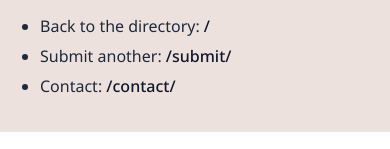
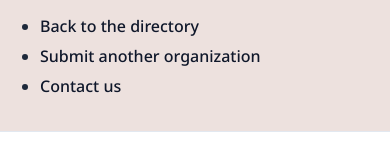
Before and after one commit to Berry-House-YYC/calgarygroups, an Eleventy site: page src/pages/submit-success.md in a window 390 px wide. Shown: the part 389-538 px from the top of the page. Built offline with nearby package versions, Linux system fonts and the light colour scheme; Eleventy itself is replaced by a stand-in of ours; files that its build step writes are made by us from their sources.

Commit message:
Improve link text on submit success page
Changed link format from:
- Back to the directory: /
- Submit another: /submit/
- Contact: /contact/

To:
- [Back to the directory](/)
- [Submit another organization](/submit/)
- [Contact us](/contact/)

Makes links much more clickable with full descriptive text instead
of just the URL path, improving user experience especially on mobile.

```diff
--- a/src/pages/submit-success.md
+++ b/src/pages/submit-success.md
@@ -11,6 +11,6 @@ Your submission has been received.
 
 If you included contact information, we may follow up for clarification. Listings are reviewed and added as time permits.
 
-- Back to the directory: [/](/)
-- Submit another: [/submit/](/submit/)
-- Contact: [/contact/](/contact/)
+- [Back to the directory](/)
+- [Submit another organization](/submit/)
+- [Contact us](/contact/)
```
